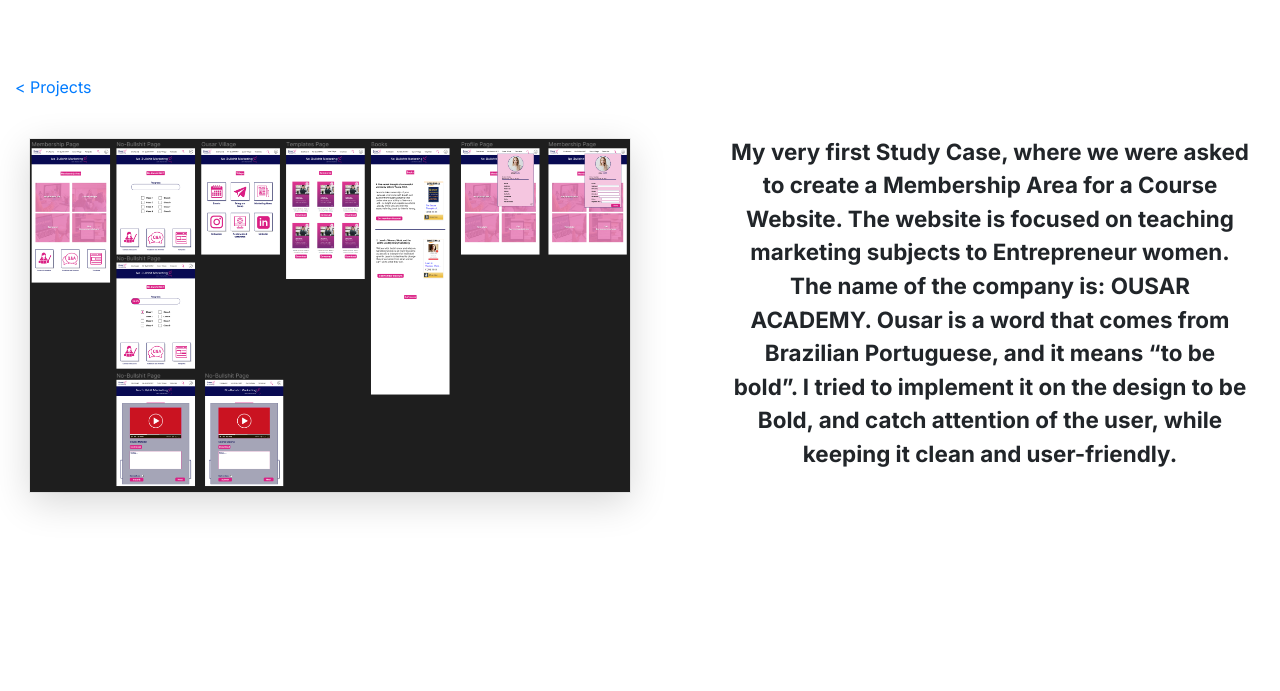
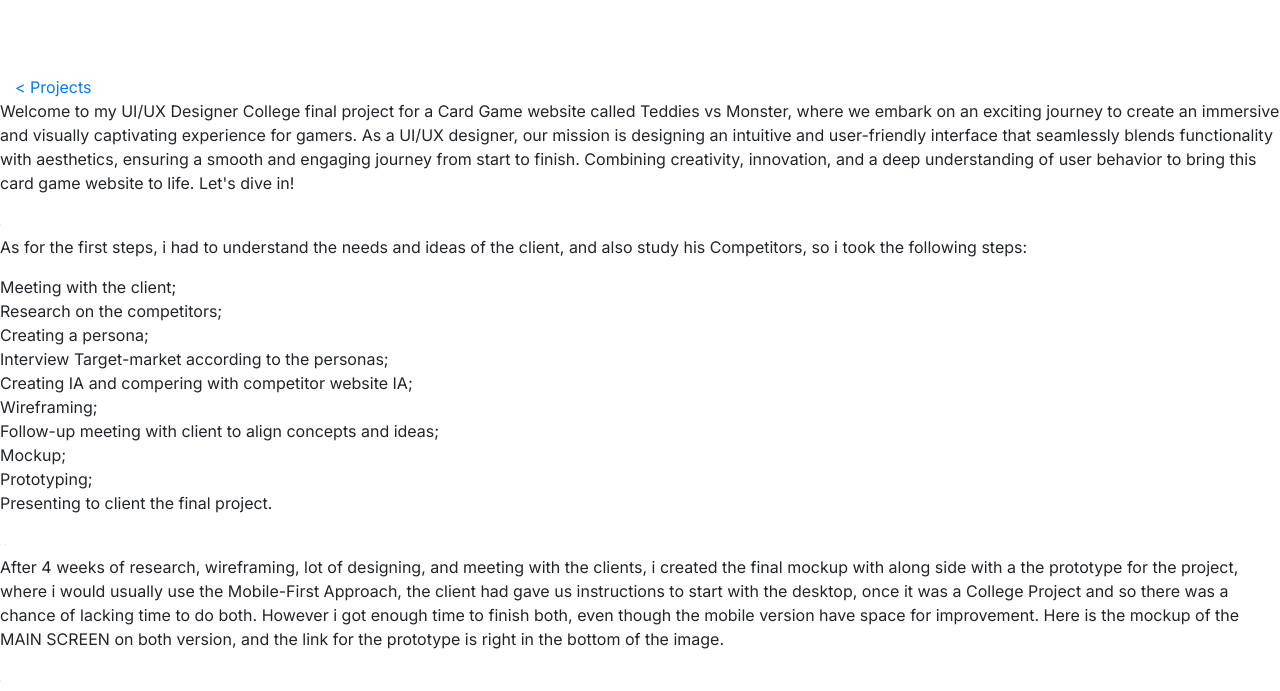
Before and after one commit to castroBrunopp/portfolioBrunoCastro, a plain HTML site: page studyCases.html in a window 1280 px wide. Shown: the part 157-848 px from the top of the page. Before the commit the page ends 800 px from the top, so only its background shows below. Drawn offline with nearby package versions, Linux system fonts and the light colour scheme.

Commit message:
new study case screen structure

```diff
--- a/studyCases.html
+++ b/studyCases.html
@@ -41,16 +41,31 @@
 
 </div>
 <a class="return-link" href="projects.html">< Projects</a> <span class="sr-only">(current)</span></a>
-<div class="individual-project-container">
+<div class="study-case-container">
 
-<img src="./assets/images/project2.png" alt="my project">
-  <p>      My very first Study Case, where we were asked to create a
-    Membership Area for a Course Website. The website is
-    focused on teaching marketing subjects to Entrepreneur women.
-          The name of the company is: OUSAR ACADEMY. Ousar is a word
-    that comes from Brazilian Portuguese, and it means “to be bold”.
-    I tried to implement it on the design to be Bold, and catch attention of
-    the user, while keeping it clean and user-friendly.</p>
+  <p>      Welcome to my UI/UX Designer College final project for a Card Game website called Teddies vs Monster, where we embark on an exciting journey to create an immersive and visually captivating experience for gamers. As a UI/UX designer, our mission is designing an intuitive and user-friendly interface that seamlessly blends functionality with aesthetics, ensuring a smooth and engaging journey from start to finish. Combining creativity, innovation, and a deep understanding of user behavior to bring this card game website to life.  Let's dive in!</p>
+<img src="" alt="">
+<p>As for the first steps, i had to understand the needs and ideas of the client, and also study his Competitors, so i took the following steps:</p>
+<ol>
+  <li>Meeting with the client;</li>
+  <li>Research on the competitors;</li>
+  <li>Creating a persona;</li>
+  <li>Interview Target-market according to the personas;</li>
+  <li>Creating IA and compering with competitor website IA;</li>
+  <li>Wireframing;</li>
+  <li>Follow-up meeting with client to align concepts and ideas;</li>
+  <li>Mockup;</li>
+  <li>Prototyping;</li>
+  <li>Presenting to client the final project.</li>
+</ol>
+<div class="card-div">
+  <img src="" alt="">
+  <img src="" alt="">
+</div>
+<p>After 4 weeks of research, wireframing, lot of designing, and meeting with the clients, i created the final mockup with along side with a the prototype for the project, where i would usually use the Mobile-First Approach, the client had gave us instructions to start with the desktop, once it was a College Project and so there was a chance of lacking time to do both. However i got enough time to finish both, even though the mobile version have space for improvement.
+  Here is the mockup of the MAIN SCREEN on both version, and the link for the prototype is right in the bottom of the image.</p>
+<img src="" alt="">
+<a href="https://www.figma.com/proto/FG2vm1CizWPdkxpmsVIaf1/TvsM-Project?page-id=93%3A136&type=design&node-id=117-317&viewport=756%2C-553%2C0.09&scaling=scale-down&starting-point-node-id=116%3A587"></a>
 </div>
 </div>
 </body>
```
Also changed, not shown: assets/images/CV Bruno 2023_Página_1.jpg (added), assets/images/CV Bruno 2023_Página_2.jpg (added), assets/images/CV Bruno 2023_Página_3.jpg (added).
